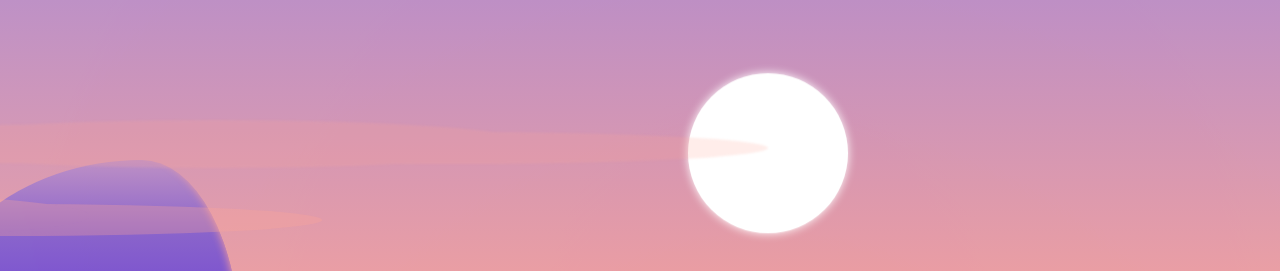
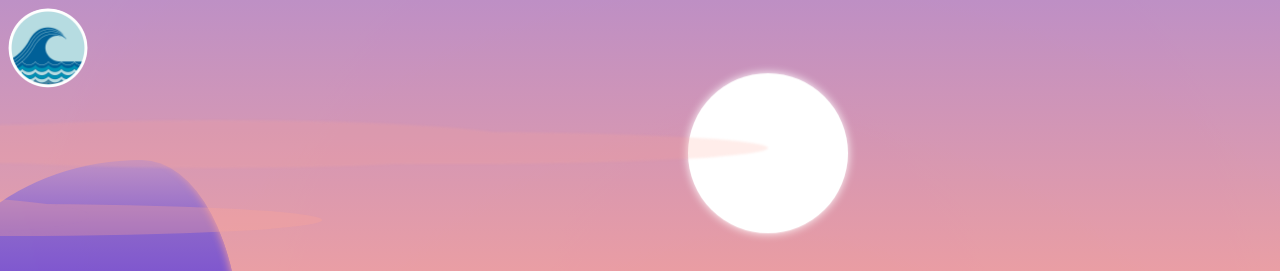
Before and after one commit to kaugoncalves/ocean-project, a plain HTML site: page index.html in a window 1280 px wide. Shown: the top 271 px of the page. Drawn offline with nearby package versions, Linux system fonts and the light colour scheme.

Commit message:
Update styles.css

```diff
--- a/styles.css
+++ b/styles.css
@@ -20,7 +20,7 @@ body {
 
 .logo::before {
   content: "";
-  background: url(/team-seas-ocean-main/imgs/team-seas-logo.png);
+  background: url(./imgs/team-seas-logo.png);
   position: absolute;
   width: 100%;
   height: 100%;
```
